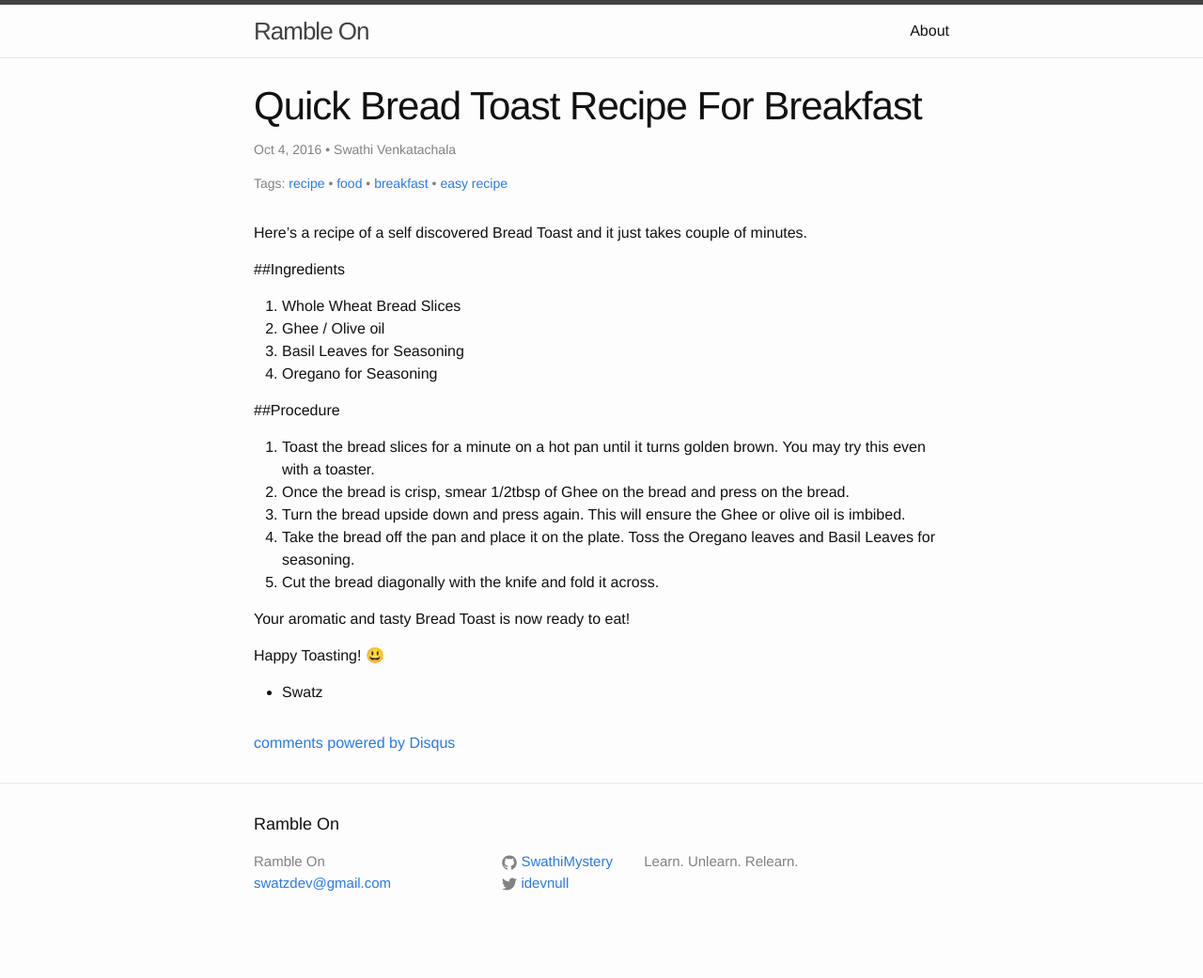
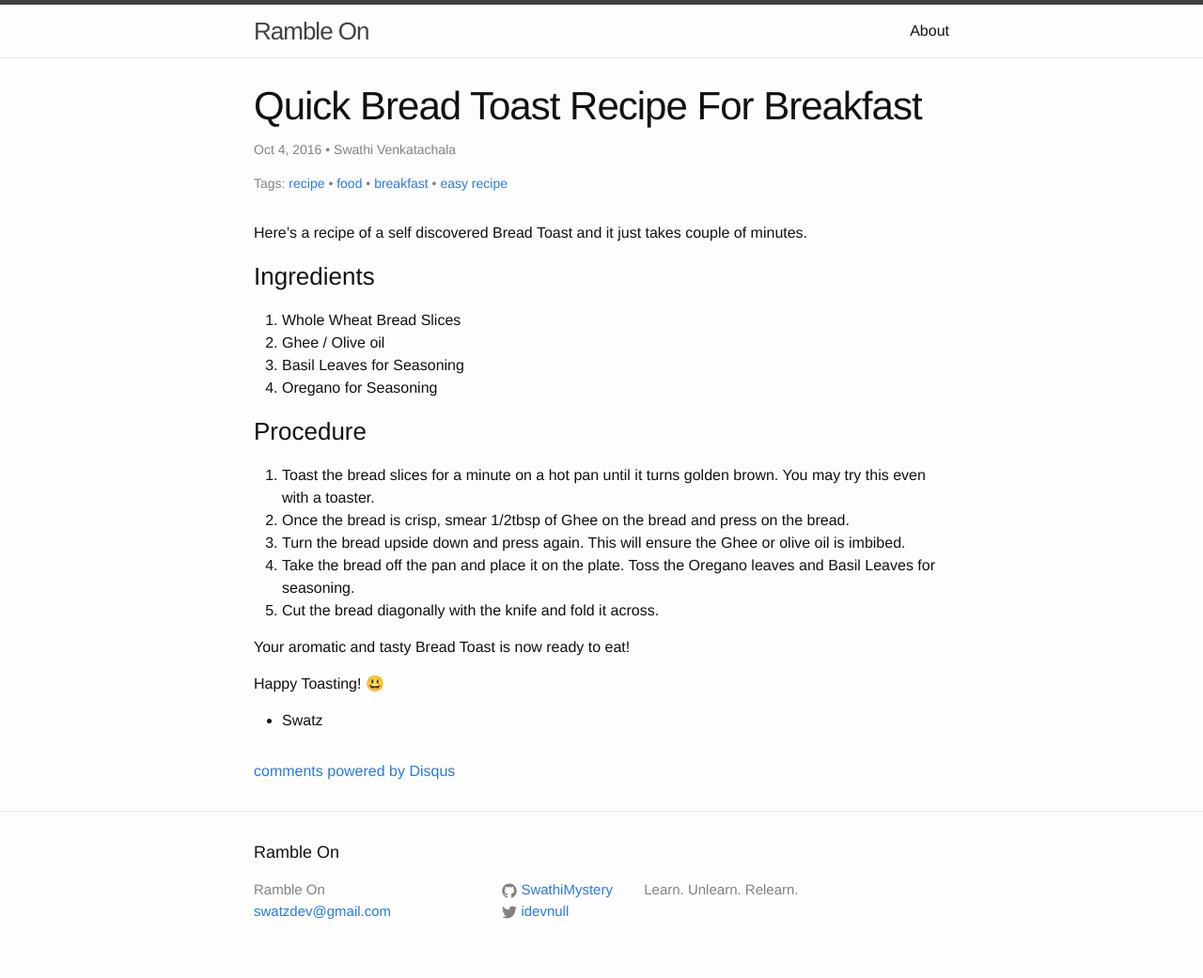
Before and after one commit to SwathiMystery/femgeekz.github.io, a Jekyll site: the page built from _posts/2016-10-04-quick-bread-toast-recipe-for-breakfast.markdown, in a window 1280 px wide. Shown: the whole page at 94% size. Built offline with Jekyll 4.4.1, drawn with Linux system fonts in a browser that asks for light colours; comment, search, counter and statistics services are not loaded; before the commit the page ends 1011 px from its top, so only the background shows below that.

Commit message:
fix the heading

```diff
--- a/_posts/2016-10-04-quick-bread-toast-recipe-for-breakfast.markdown
+++ b/_posts/2016-10-04-quick-bread-toast-recipe-for-breakfast.markdown
@@ -1,6 +1,6 @@
 ---
 layout: post
-title: Quick Bread Toast Recipe For Breakfast
+title: "Quick Bread Toast Recipe For Breakfast"
 date: 2016-10-04T13:15:17+05:30
 author: Swathi Venkatachala
 comments: true
@@ -15,14 +15,14 @@ tags:
 Here's a recipe of a self discovered Bread Toast and it just takes couple of minutes.
 
 
-##Ingredients
+### Ingredients
 
 1. Whole Wheat Bread Slices
 2. Ghee / Olive oil
 3. Basil Leaves for Seasoning
 4. Oregano for Seasoning
 
-##Procedure
+### Procedure
 
 1. Toast the bread slices for a minute on a hot pan until it turns golden brown. You may try this even with a toaster.
 2. Once the bread is crisp, smear 1/2tbsp of Ghee on the bread and press on the bread.
```
